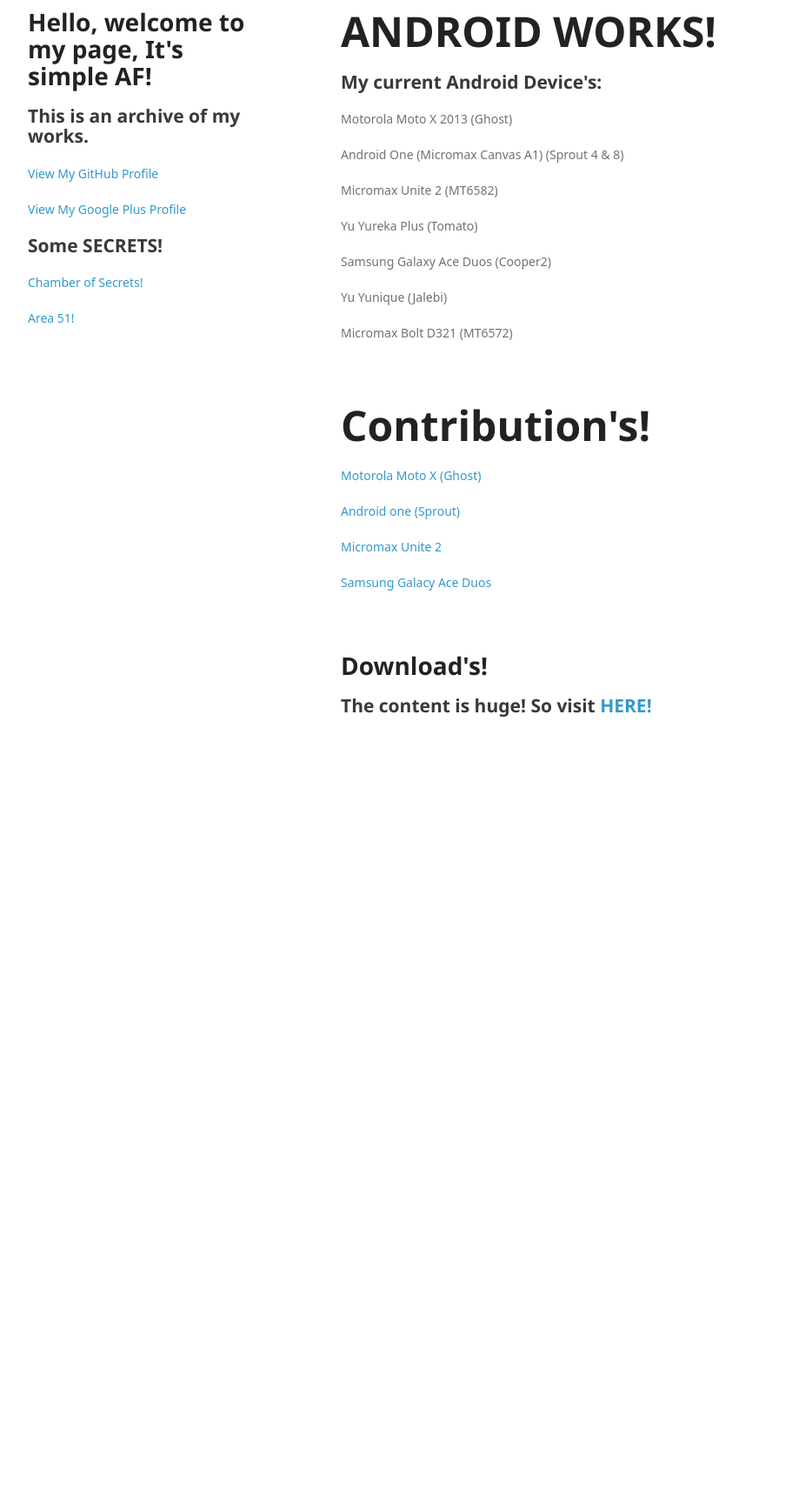
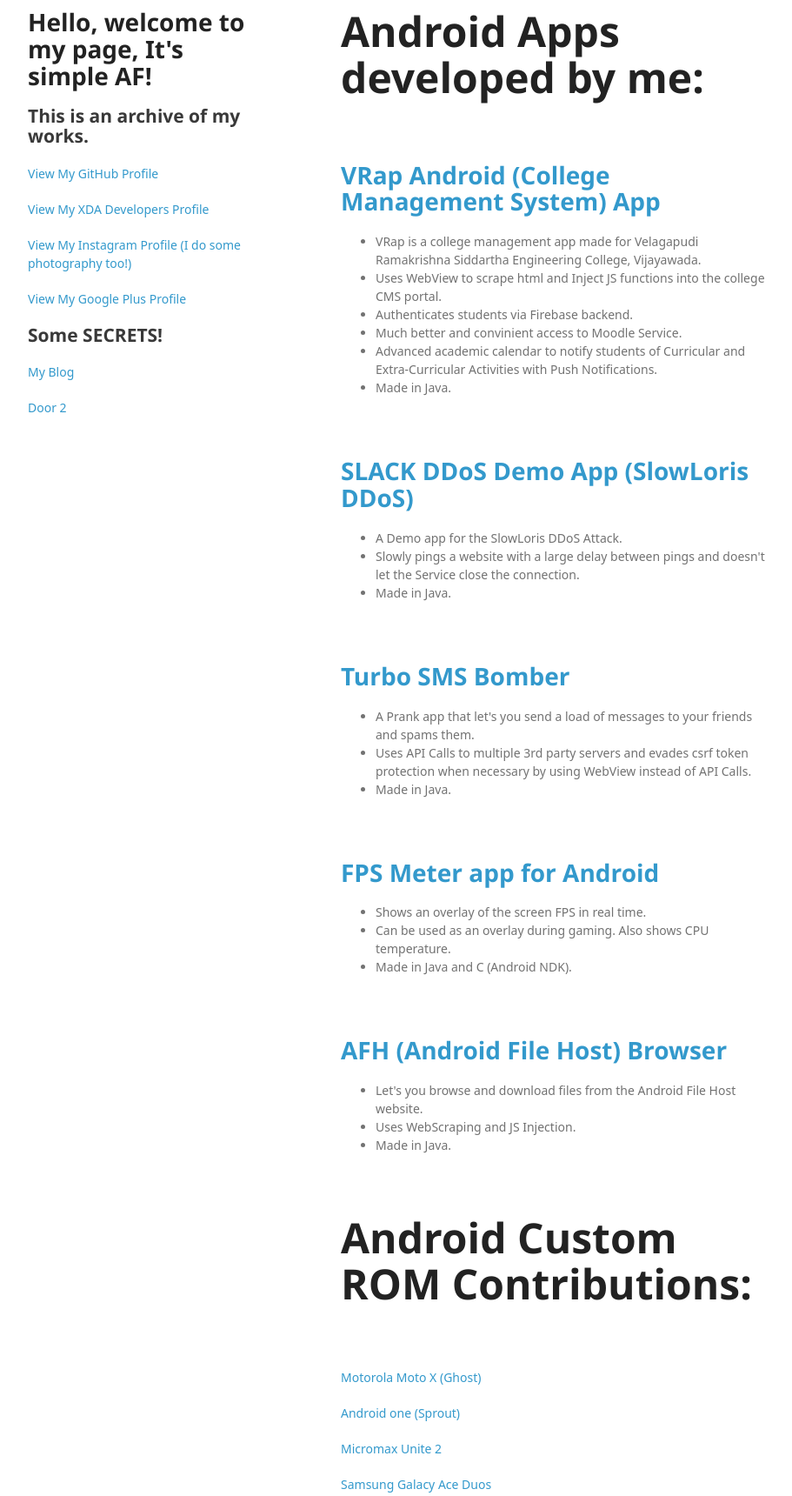
Before and after one commit to saikrishna279/saikrishna279.github.io, a plain HTML site: page index.html in a window 1280 px wide. Shown: the part 48-1768 px from the top of the page at 87% size, without its empty margins (178-1089 px from the left). Before the commit the page ends 942 px from the top, so only its background shows below. Drawn offline with Linux system fonts and the light colour scheme; a web font is replaced by a local one.

Commit message:
Add info

```diff
--- a/index.html
+++ b/index.html
@@ -22,16 +22,88 @@
 
 
         <p class="view"><a href="https://github.com/saikrishna279">View My GitHub Profile</a></p>
+        <p class="view"><a href="https://forum.xda-developers.com/m/deathstalker279.5808966/">View My XDA Developers Profile</a></p>
+        <p class="view"><a href="https://www.instagram.com/underscore.photos/">View My Instagram Profile (I do some photography too!)</a></p>
         <p class="view"><a href="https://plus.google.com/u/0/114329783442180890856">View My Google Plus Profile</a></p>
 
         <h2>Some SECRETS!</h2>
-        <p class="view"><a href="secret1.html">Chamber of Secrets!</a></p>
-        <p class="view"><a href="secret2.html">Area 51!</a></p>
+        <p class="view"><a href="secret1.html">My Blog</a></p>
+        <p class="view"><a href="secret2.html">Door 2</a></p>
 
       </header>
+
       <section>
-        <h1><font size="20">ANDROID WORKS!</font></h1>
+        <h1><font size="20">Android Apps developed by me:</font></h1>
+      </section>
+
+      <section>
+        <h1><a href="https://github.com/saikrishna279/VRap-Android">VRap Android (College Management System) App</a></h1>
+        <ul>
+          <li>VRap is a college management app made for Velagapudi Ramakrishna Siddartha Engineering College, Vijayawada.</li>
+          <li>Uses WebView to scrape html and Inject JS functions into the college CMS portal.</li>
+          <li>Authenticates students via Firebase backend.</li>
+          <li>Much better and convinient access to Moodle Service.</li>
+          <li>Advanced academic calendar to notify students of Curricular and Extra-Curricular Activities with Push Notifications.</li>
+          <li>Made in Java.</li>
+        </ul>
+      </section>
+
+      <section>
+        <h1><a href="https://github.com/saikrishna279/SLACK">SLACK DDoS Demo App (SlowLoris DDoS)</a></h1>
+        <ul>
+          <li>A Demo app for the SlowLoris DDoS Attack.</li>
+          <li>Slowly pings a website with a large delay between pings and doesn't let the Service close the connection.</li>
+          <li>Made in Java.</li>
+        </ul>
+      </section>
+
+      <section>
+        <h1><a href="https://androidhlp.blogspot.com/2017/12/esp-32-projects.html">Turbo SMS Bomber</a></h1>
+        <ul>
+          <li>A Prank app that let's you send a load of messages to your friends and spams them.</li>
+          <li>Uses API Calls to multiple 3rd party servers and evades csrf token protection when necessary by using WebView instead of API Calls.</li>
+          <li>Made in Java.</li>
+        </ul>
+      </section>
+
+      <section>
+        <h1><a href="https://github.com/saikrishna279/JirenX">FPS Meter app for Android</a></h1>
+        <ul>
+          <li>Shows an overlay of the screen FPS in real time.</li>
+          <li>Can be used as an overlay during gaming. Also shows CPU temperature.</li>
+          <li>Made in Java and C (Android NDK).</li>
+        </ul>
+      </section>
+
+      <section>
+        <h1><a href="https://androidhlp.blogspot.com/2018/02/afh-browser-v2-android-file-host-app.html">AFH (Android File Host) Browser</a></h1>
+        <ul>
+          <li>Let's you browse and download files from the Android File Host website.</li>
+          <li>Uses WebScraping and JS Injection.</li>
+          <li>Made in Java.</li>
+        </ul>
+      </section>
+
+      <section>
+        <h1><font size="20">Android Custom ROM Contributions:</font></h1>
+      </section>
+
+      <section>
+        <p class="view"><a href="ghost.html">Motorola Moto X (Ghost)</a></p>
+        <p class="view"><a href="sprout.html">Android one (Sprout)</a></p>
+        <p class="view"><a href="mt6582.html">Micromax Unite 2</a></p>
+        <p class="view"><a href="ace.html">Samsung Galacy Ace Duos</a></p>
+      </section>
+
+      <section>
+        <h1>Downloads:</h1>
+        <h2> This is a big list, So visit <a href="downloads.html">here</a></h2>
+      </section>
+
+      <section>
         <h2>My current Android Device's: </h2>
+        <p>Motorola Moto Z2 Play </p>
+        <h2>My previous Android Device's: </h2>
         <p>Motorola Moto X 2013 (Ghost)</p>
         <p>Android One (Micromax Canvas A1) (Sprout 4 & 8)</p>
         <p>Micromax Unite 2 (MT6582)</p>
@@ -41,19 +113,6 @@
         <p>Micromax Bolt D321 (MT6572)</p>
       </section>
 
-      <section>
-        <h1><font size="20">Contribution's!</font></h1>
-        <p class="view"><a href="ghost.html">Motorola Moto X (Ghost)</a></p>
-        <p class="view"><a href="sprout.html">Android one (Sprout)</a></p>
-        <p class="view"><a href="mt6582.html">Micromax Unite 2</a></p>
-        <p class="view"><a href="ace.html">Samsung Galacy Ace Duos</a></p>
-      </section>
-
-      <section>
-        <h1>Download's!</h1>
-        <h2> The content is huge! So visit <a href="downloads.html">HERE!</a></h2>
-      </section>
-
     </div>
     <script src="javascripts/scale.fix.js"></script>
 
```
Also changed, not shown: secret1.html (+2 -2 lines).
